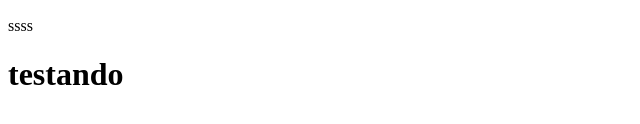
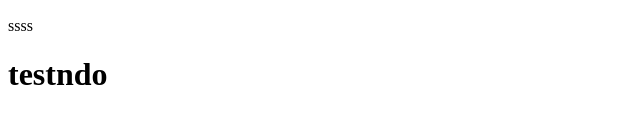
Before and after one commit to erikferreira0403/TestingWebhooks, a plain HTML site: page index.html in a window 1280 px wide. Shown: the part 208-332 px from the top of the page, 0-640 px from the left. Drawn offline with Linux system fonts and the light colour scheme.

Commit message:
Update index.html
testing

```diff
--- a/index.html
+++ b/index.html
@@ -12,6 +12,6 @@
     <h1>sass</h1>
     <h2>ssss</h2>
     <p>ssss</p>
-    <h1>testando</h1>
+    <h1>testndo</h1>
 </body>
 </html>
```
